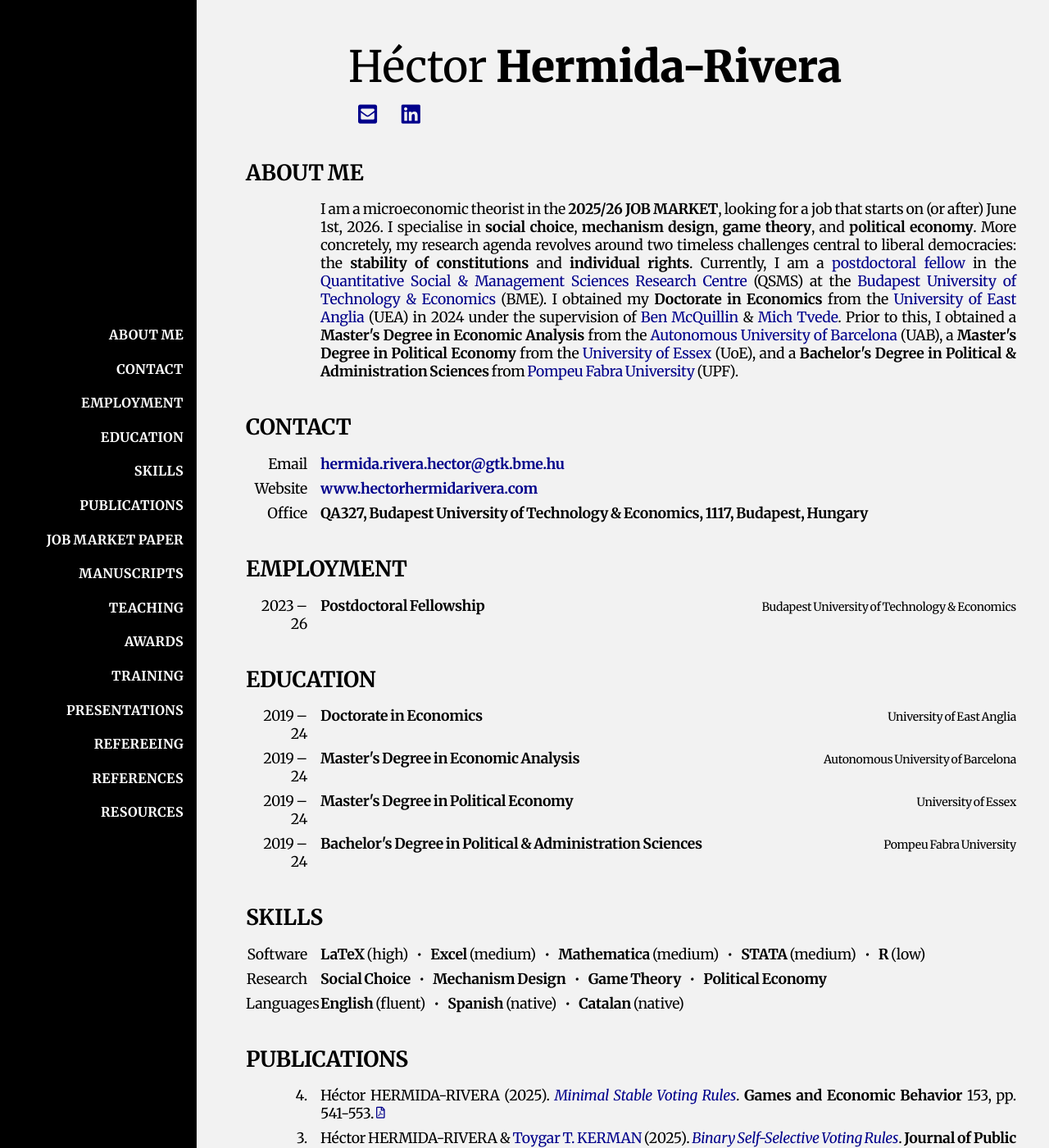
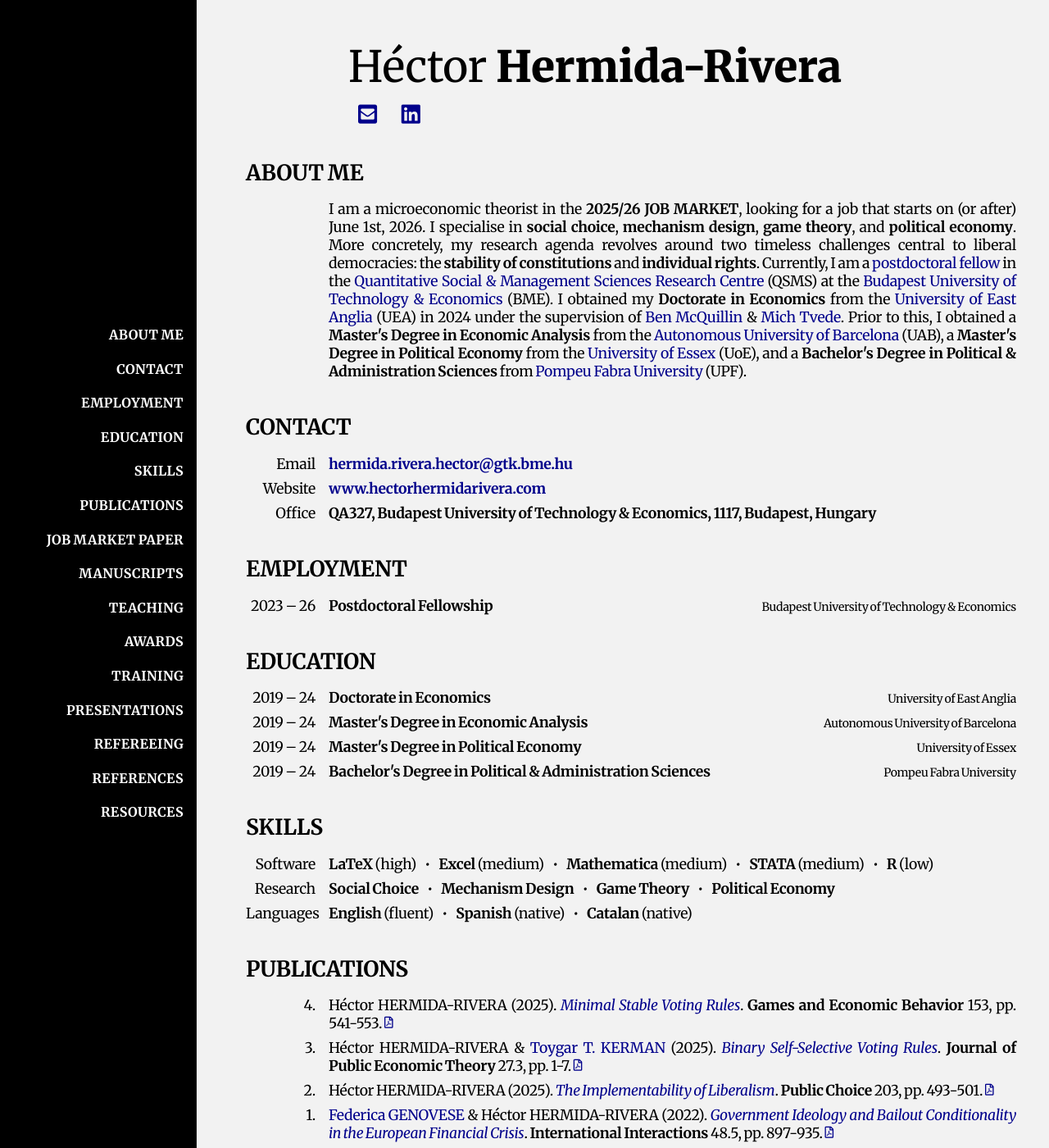
Before and after one commit to HectorHermidaRivera/hectorhermidarivera.github.io, a Jekyll site: the page built from index.md, in a window 1280 px wide and 1400 px high. Shown: the whole window at 82% size. Built offline with Jekyll 4.4.1, drawn with Linux system fonts in a browser that asks for light colours; a style sheet for code colours, icons or effects is not loaded.

Commit message:
Update style.css

```diff
--- a/assets/css/style.css
+++ b/assets/css/style.css
@@ -60,7 +60,7 @@ body {
 /* Two-column layout */
 .two-column {
   display: grid;
-  grid-template-columns: 75px auto;
+  grid-template-columns: 85px auto;
   gap: 8px 16px;
   align-items: start;
   margin-top: 0px;
@@ -107,7 +107,7 @@ body {
 
 .two-column-2rows {
   display: grid;
-  grid-template-columns: 75px auto;
+  grid-template-columns: 85px auto;
   gap: 8px 16px;
 }
 
@@ -148,7 +148,7 @@ body {
 /* grid for date + right content */
 .two-column-3rows {
   display: grid;
-  grid-template-columns: 75px 1fr;
+  grid-template-columns: 85px 1fr;
   gap: 8px 16px;
   align-items: start;
 }
```
